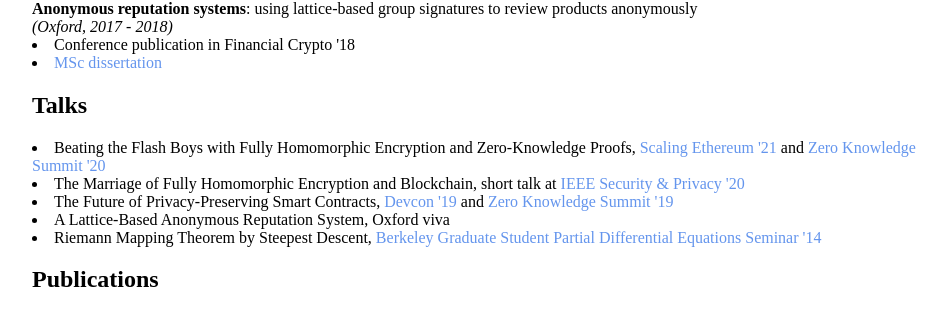
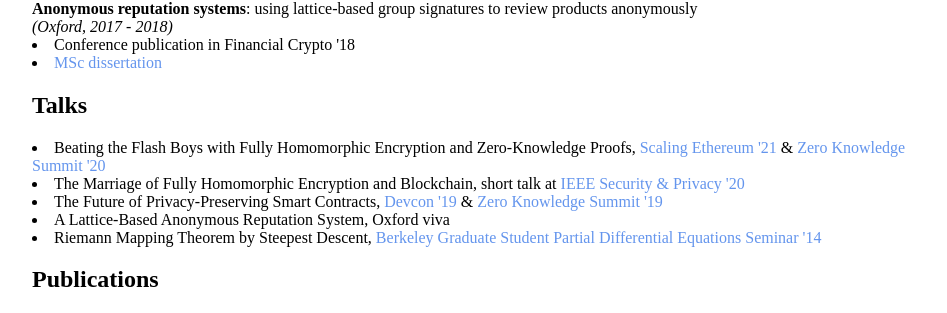
Before and after one commit to ravital/ravital.github.io, a Jekyll site: the page built from about/index.html, in a window 1280 px wide. Shown: the part 423-736 px from the top of the page, without its empty margins (160-1107 px from the left). Built offline with Jekyll 4.4.1, drawn with Linux system fonts in a browser that asks for light colours.

Commit message:
Update index.html

```diff
--- a/about/index.html
+++ b/about/index.html
@@ -21,9 +21,9 @@ title: About Ravital Solomon
 
 
 			<h2>Talks</h2>
-			<li>Beating the Flash Boys with Fully Homomorphic Encryption and Zero-Knowledge Proofs, <a href="https://scaling.ethglobal.co">Scaling Ethereum '21</a> and <a href="https://www.zksummit.com/">Zero Knowledge Summit '20</a></li>
+			<li>Beating the Flash Boys with Fully Homomorphic Encryption and Zero-Knowledge Proofs, <a href="https://scaling.ethglobal.co">Scaling Ethereum '21</a> & <a href="https://www.zksummit.com/">Zero Knowledge Summit '20</a></li>
 			<li>The Marriage of Fully Homomorphic Encryption and Blockchain, short talk at <a href="https://www.ieee-security.org/TC/SP2020/program-shorttalks.html">IEEE Security & Privacy '20</a></li>
-			<li>The Future of Privacy-Preserving Smart Contracts,  <a href="https://archive.devcon.org/">Devcon '19</a> and <a href="https://www.zeroknowledge.fm/summit">Zero Knowledge Summit '19</a></li>
+			<li>The Future of Privacy-Preserving Smart Contracts,  <a href="https://archive.devcon.org/">Devcon '19</a> & <a href="https://www.zeroknowledge.fm/summit">Zero Knowledge Summit '19</a></li>
 			<li>A Lattice-Based Anonymous Reputation System, Oxford viva</li>
 			<li>Riemann Mapping Theorem by Steepest Descent, <a href="https://math.berkeley.edu/"> Berkeley Graduate Student Partial Differential Equations Seminar '14</a></li>
 
```
